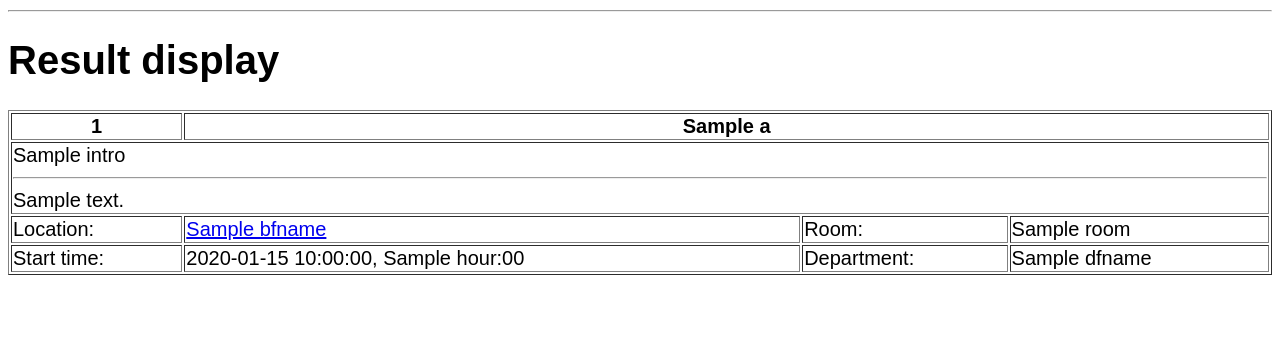
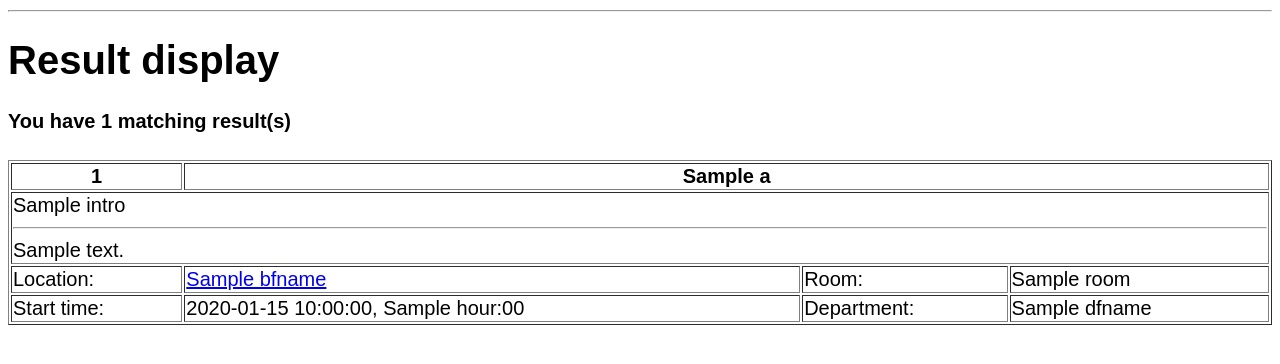
Before and after one commit to Alex-XJK/Events-At-A-Glance, a Flask app: template templates/display.html in a window 1280 px wide. Shown: the part 123-487 px from the top of the page. Run offline with Flask 3, Linux system fonts and the light colour scheme; the template is opened without the code that fills it: most values are stand-ins (such as "Sample title", 1, 10 or a date in 2020); parts of the project's set-up code (start-up, migrations or seed data) failed here and were passed over.

Commit message:
Display the total matching number

```diff
--- a/templates/display.html
+++ b/templates/display.html
@@ -2,6 +2,7 @@
 
 {% block content %}
     <h1>{% block title %} Result display {% endblock %}</h1>
+    <h4>You have {{ a_list|length }} matching result(s)</h4>
 
     {% for e in a_list %}
 
@@ -39,6 +40,8 @@
                     </tr>
                 </tfoot>
             </table>
+            <br>
         </div>
+
     {% endfor %}
 {% endblock %}
```
